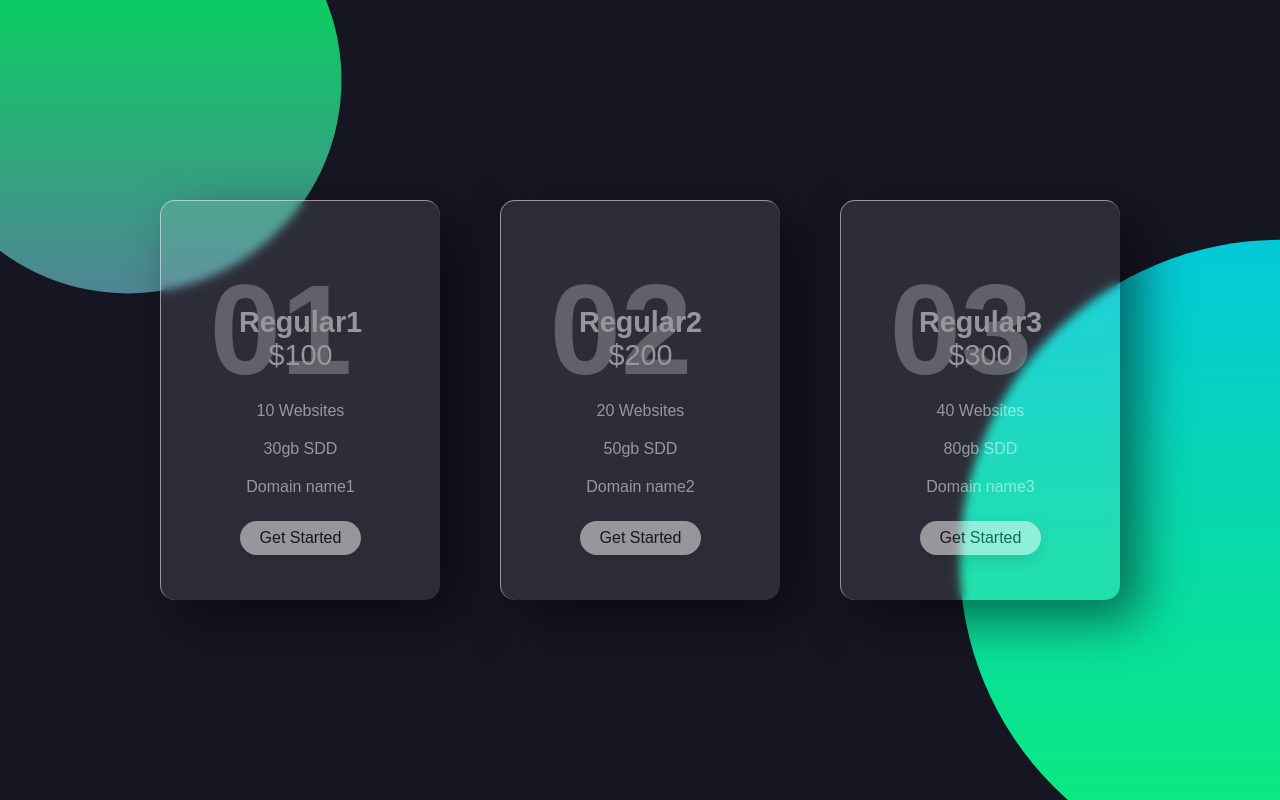
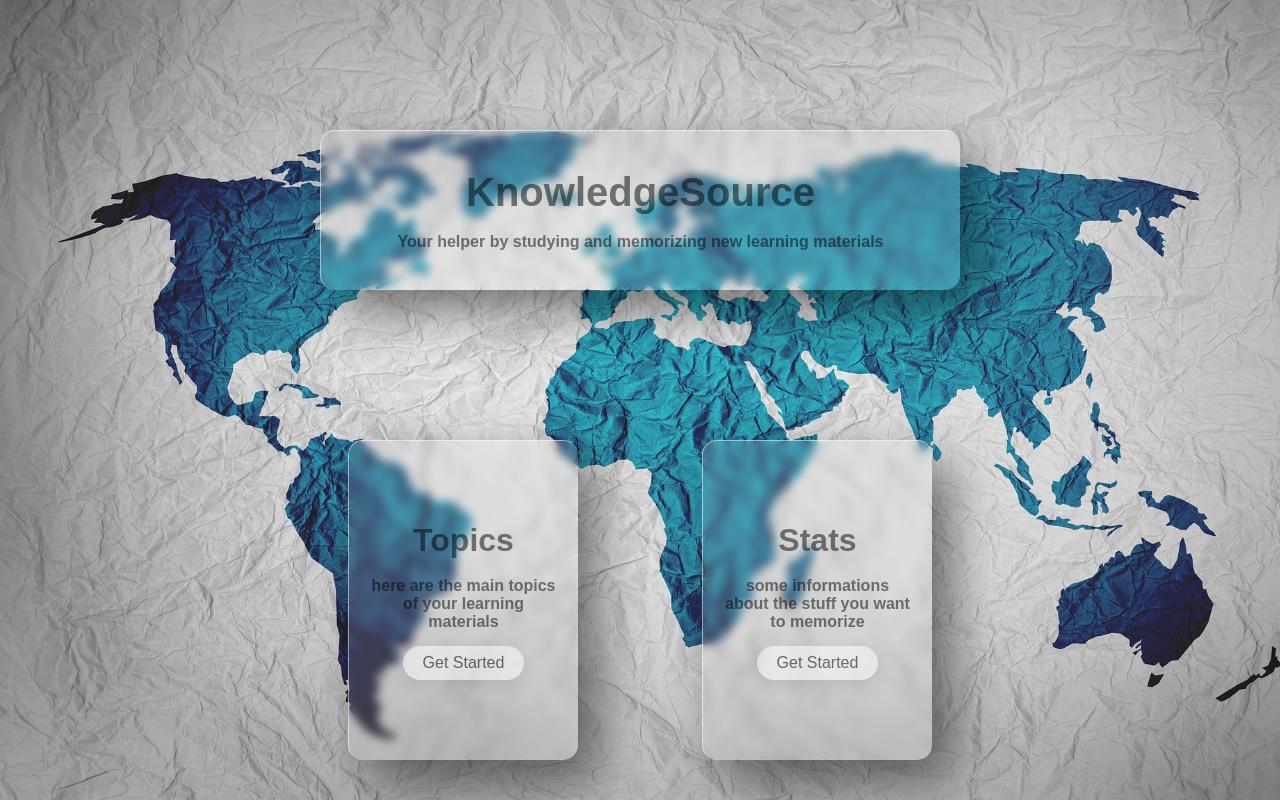
Before and after one commit to IvanGerman/Glass-morphism-Vanilla-tilt, a plain HTML site: page index.html in a window 1280 px wide. Drawn offline with Linux system fonts and the light colour scheme.

Commit message:
refactor: change index.html and styles.css

```diff
--- a/index.html
+++ b/index.html
@@ -12,52 +12,38 @@
 </head>
 
 <body>
-	<div class="container">
-		<div class="card">
-			<div class="content">
-				<h2>01</h2>
-				<h3>Regular1</h3>
-				<div class="price">$100</div>
-				<ul>
-					<li>10 Websites</li>
-					<li>30gb SDD</li>
-					<li>Domain name1</li>
-				</ul>
-				<a href="#">Get Started</a>
+	<div class="wrapper">
+		<div class="container">
+			<div class="card" id="appName">
+				<div class="content" >
+					<h3 id="main-h3">KnowledgeSource</h3>
+					<br>
+					<h4>Your helper by studying and memorizing new learning materials</h4>
+				</div>
 			</div>
-		</div>
-		<div class="card">
-			<div class="content">
-				<h2>02</h2>
-				<h3>Regular2</h3>
-				<div class="price">$200</div>
-				<ul>
-					<li>20 Websites</li>
-					<li>50gb SDD</li>
-					<li>Domain name2</li>
-				</ul>
-				<a href="#">Get Started</a>
+			<div class="card" id="topics">
+				<div class="content" >
+					<h3>Topics</h3>
+					<br>
+					<h4>here are the main topics of your learning materials</h4>
+					<a href="#">Get Started</a>
+				</div>
 			</div>
-		</div>
-		<div class="card">
-			<div class="content">
-				<h2>03</h2>
-				<h3>Regular3</h3>
-				<div class="price">$300</div>
-				<ul>
-					<li>40 Websites</li>
-					<li>80gb SDD</li>
-					<li>Domain name3</li>
-				</ul>
-				<a href="#">Get Started</a>
+			<div class="card" id="stats">
+				<div class="content" >
+					<h3>Stats</h3>
+					<br>
+					<h4>some informations about the stuff you want to memorize</h4>
+					<a href="#">Get Started</a>
+				</div>
 			</div>
 		</div>
 	</div>
 	<script src="vanilla-tilt.min.js"></script>
 	<script>
 		VanillaTilt.init(document.querySelectorAll(".card"),{
-			max: 25,
-			speed: 400,
+			max: 17,
+			speed: 800,
 			glare: true,
 			"max-glare": 1
 		});
--- a/style.css
+++ b/style.css
@@ -5,50 +5,55 @@
     font-family: sans-serif;
 }
 
-body{
+.wrapper{
     display: flex;
     justify-content: center;
     align-items: center;
-    min-height: 100vh;
-    background: #161623;
-}
+    height: 100vh;
+    background: url("./map-of-the-world-2401458_1920.jpg");
+    background-size: cover;
 
-body:before{
-    content: '';
-    position: absolute;
-    top: 0;
-    left: 0;
-    width: 100%;
-    height: 100%;
-    background: linear-gradient(rgb(0,187,255), rgb(11,233,129));
-    clip-path: circle(30% at right 70%);
-}
-
-body:after{
-    content: '';
-    position: absolute;
-    top: 0;
-    left: 0;
-    width: 100%;
-    height: 100%;
-    background: linear-gradient(rgb(12,204,99), rgb(196,11,233));
-    clip-path: circle(20% at 10% 10%);
 }
 
 .container{
     position: relative;
-    display: flex;
-    justify-content: center;
+    width: 60vw;
+    height: 75vh;
+    display: grid;
+    justify-items: center;
     align-items: center;
-    max-width: 1200px;
-    flex-wrap: wrap;
-    z-index: 1;
+    grid-template-columns: 1fr 1fr;
+    grid-template-rows: 1fr 2fr ;
 }
+
+#appName{
+    grid-column: 1/3;
+    grid-row: 1;
+    width: 50vw;
+    min-height: 20vh;
+    margin-bottom: 15vh;
+}
+
+#topics{
+    grid-column: 1;
+    grid-row: 2;
+    width: 18vw;
+    height: 40vh;
+    margin-right: 0;
+}
+
+#stats{
+    grid-column: 2;
+    grid-row: 2;
+    width: 18vw;
+    height: 40vh;
+    margin-left: 0;
+}
+
+
 
 .container .card{
     position: relative;
-    width: 280px;
-    height: 400px;
     margin: 30px;
     box-shadow: 20px 20px 50px rgba(0,0,0, 0.5);
     border-radius: 15px;
@@ -65,50 +70,25 @@ body:after{
 .container .card .content{
     padding: 20px;
     text-align: center;
-    transform: translateY(30px);
+    /* transform: translateY(1vh); */
     opacity: 0.5;
     transition: ease-in-out .5s;
 }
 
 .container .card:hover .content{
-    transform: translateY(0px);
+    transform: translateY(-1vh);
     opacity: 1;
 }
 
-.container .card .content h2{
-    position: absolute;
-    top: -30px;
-    right: 30px;
-    font-size: 8em;
-    color: rgba(255,255,255, 0.5);
-    pointer-events: none;
-}
 
 .container .card .content h3{
-    font-size: 1.8em;
-    color: #fff;
+    font-size: 2em;
+    color: rgb(0, 3, 3);
     z-index: 1;
 }
 
-.container .card .content .price{
-    font-size: 40px;
-    margin-bottom: 20px;
-    font-size: 1.8em;
-    color: #fff;
-    z-index: 1;
-}
-
-.container .card .content ul{
-    margin: 0;
-    padding: 0;
-}
-
-.container .card .content ul li{
-    padding: 10px 0;
-    list-style: none;
-    font-size: 1em;
-    color: #fff;
-    font-weight: 300;
+#main-h3 {
+    font-size: 2.5em;
 }
 
 .container .card .content a{
@@ -122,6 +102,4 @@ body:after{
     text-decoration: none;
     font-weight: 500;
     box-shadow: 0 5px 15px rgba(0,0,0, 0.2);
-
-
 }
```
Also changed, not shown: map-of-the-world-2401458_1920.jpg (added).
